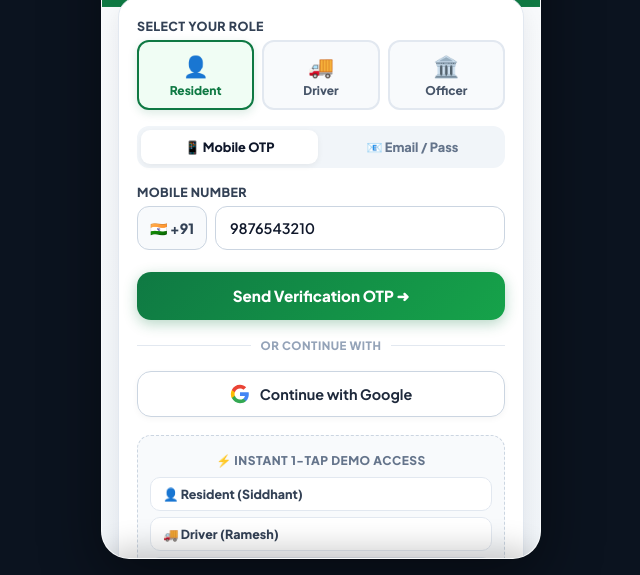
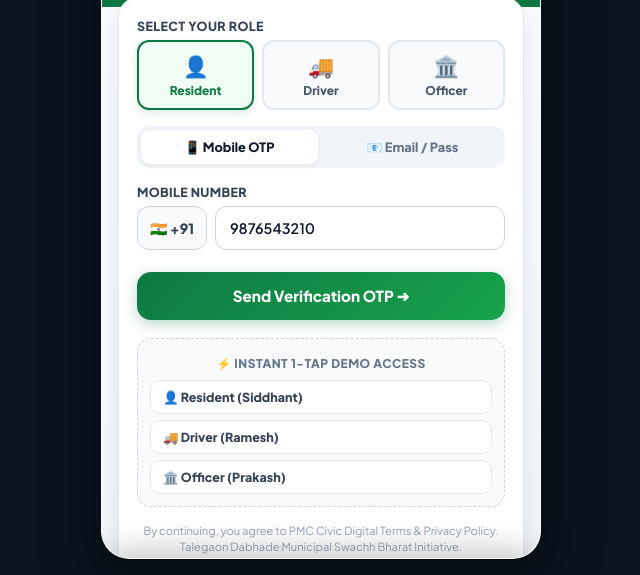
Before and after one commit to jay-2007-creater/villagethon, a website: page index.html in a window 1280 px wide. Shown: the part 225-800 px from the top of the page, without its empty margins (319-959 px from the left). Drawn offline with nearby package versions, Linux system fonts and the light colour scheme; no server answers.

Commit message:
chore: Remove Sign in with Google option from auth screen

```diff
--- a/index.html
+++ b/index.html
@@ -155,22 +155,7 @@
                   </button>
                 </div>
 
-                <!-- ═══════ 3. GOOGLE SIGN-IN BUTTON ═══════ -->
-                <div class="auth-divider">
-                  <span>OR CONTINUE WITH</span>
-                </div>
-
-                <button type="button" class="auth-google-btn" onclick="AuthEngine.triggerGoogleSignIn()">
-                  <svg viewBox="0 0 24 24" width="20" height="20" style="flex-shrink:0;">
-                    <path fill="#4285F4" d="M22.56 12.25c0-.78-.07-1.53-.2-2.25H12v4.26h5.92c-.26 1.37-1.04 2.53-2.21 3.31v2.77h3.57c2.08-1.92 3.28-4.74 3.28-8.09z"/>
-                    <path fill="#34A853" d="M12 23c2.97 0 5.46-.98 7.28-2.66l-3.57-2.77c-.98.66-2.23 1.06-3.71 1.06-2.86 0-5.29-1.93-6.16-4.53H2.18v2.84C3.99 20.53 7.7 23 12 23z"/>
-                    <path fill="#FBBC05" d="M5.84 14.09c-.22-.66-.35-1.36-.35-2.09s.13-1.43.35-2.09V7.06H2.18C1.43 8.55 1 10.22 1 12s.43 3.45 1.18 4.94l2.85-2.22.81-.63z"/>
-                    <path fill="#EA4335" d="M12 5.38c1.62 0 3.06.56 4.21 1.64l3.15-3.15C17.45 2.09 14.97 1 12 1 7.7 1 3.99 3.47 2.18 7.06l3.66 2.84c.87-2.6 3.3-4.52 6.16-4.52z"/>
-                  </svg>
-                  <span>Continue with Google</span>
-                </button>
-
-                <!-- ═══════ 4. ONE-TAP DEMO TEST ACCOUNTS ═══════ -->
+                <!-- ═══════ 3. ONE-TAP DEMO TEST ACCOUNTS ═══════ -->
                 <div class="auth-demo-section">
                   <div class="auth-demo-header">
                     <span style="font-size:0.75rem; font-weight:800; color:#64748B; text-transform:uppercase; letter-spacing:0.5px;">⚡ Instant 1-Tap Demo Access</span>
```
Also changed, not shown: 1 other file.
